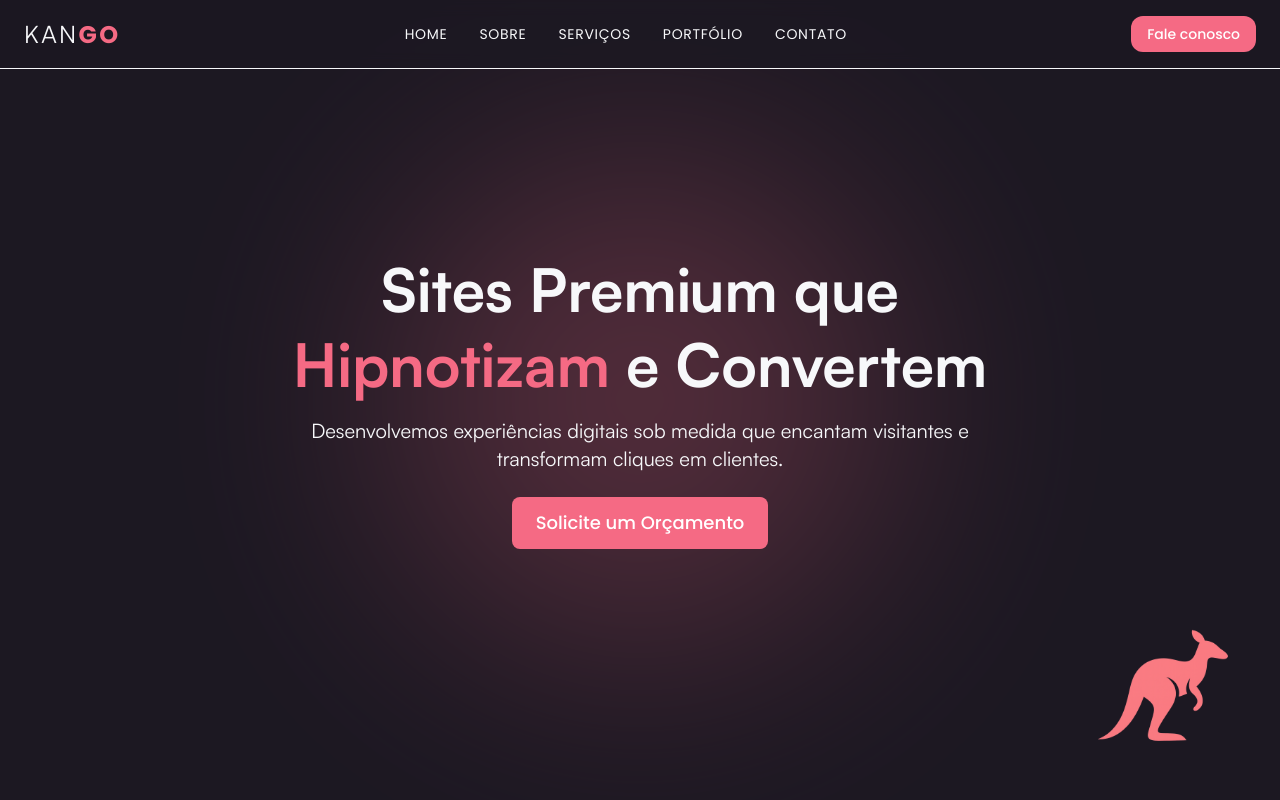
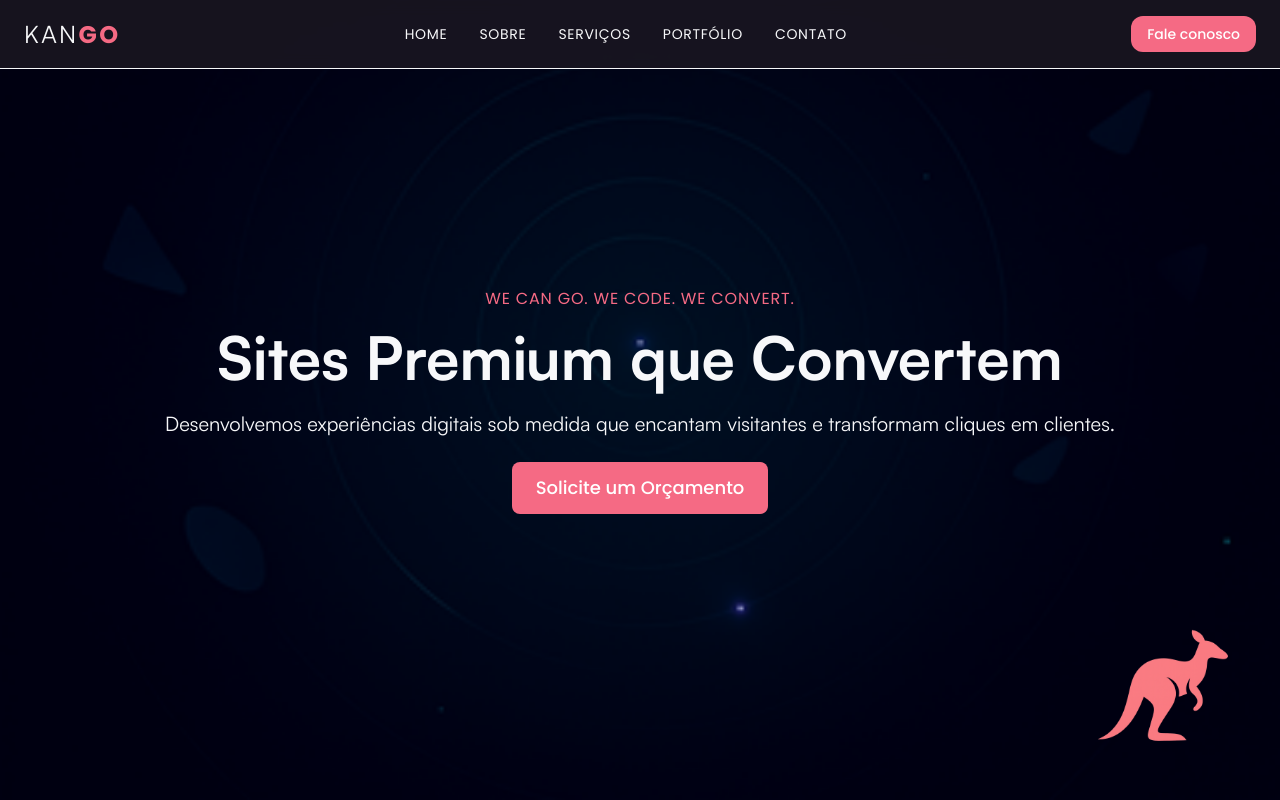
Before and after one commit to Kango-Studio/kango-studio, a Next.js app: page / in a window 1280 px wide. Shown: the top 800 px of the page. Built offline with nearby package versions, Linux system fonts and the light colour scheme.

Commit message:
nova versao da hero criada

```diff
--- a/app/components/Hero.tsx
+++ b/app/components/Hero.tsx
@@ -1,52 +1,82 @@
-"use client";
+'use client'
 
+import bgImage from "@/app/images/bg-hero.webp";
+import { useEffect, useState } from "react";
 import { motion } from "framer-motion";
 import Image from "next/image";
 
+const words = ["Hipnotizam", "Conectam", "Convertem", "Impressionam"];
+
 export default function Hero() {
+  const [index, setIndex] = useState(0);
+
+  useEffect(() => {
+    const interval = setInterval(() => {
+      setIndex((i) => (i + 1) % words.length);
+    }, 2200);
+    return () => clearInterval(interval);
+  }, []);
+
   return (
-    <section className="relative h-screen flex flex-col justify-center items-center bg-background text-light px-6 overflow-hidden">
-      {/* Glow em volta do título */}
-      <motion.div
+    <section
+      className="relative h-screen flex flex-col justify-center items-center text-light px-6 overflow-hidden bg-cover bg-center"
+      style={{ backgroundImage: `url(${bgImage.src})` }}
+    >
+      {/* Background Glow */}
+      {/* <motion.div
         initial={{ opacity: 0 }}
-        animate={{ opacity: 0.25 }}
+        animate={{ opacity: 0.3 }}
         transition={{ duration: 1.2 }}
-        className="absolute w-[400px] h-[400px] md:w-[500px] md:h-[500px] rounded-full bg-primary blur-[120px] z-0"
-      />
+        className="absolute w-[500px] h-[500px] bg-gradient-to-br from-primary to-pink-500 blur-[130px] rounded-full z-0"
+      /> */}
 
-      {/* Título e Subtítulo */}
-      <div className="text-center max-w-3xl z-10">
+      {/* Slogan */}
+      <motion.p
+        initial={{ opacity: 0, y: -10 }}
+        animate={{ opacity: 1, y: 0 }}
+        transition={{ delay: 0.2, duration: 0.6 }}
+        className="z-10 mb-2 text-sm md:text-base text-primary font-poppins text-light/70 tracking-wider uppercase"
+      >
+        We Can Go. We Code. We Convert.
+      </motion.p>
+
+      {/* Título */}
       <motion.h1
         initial={{ opacity: 0, y: 20 }}
         animate={{ opacity: 1, y: 0 }}
         transition={{ duration: 0.6 }}
-          className="text-5xl md:text-6xl font-satoshi font-bold leading-tight relative"
+        className="text-5xl md:text-6xl font-satoshi font-bold leading-tight text-center z-10"
       >
-          Sites Premium que <span className="text-primary">Hipnotizam</span> e Convertem
+        Sites Premium que{" "}
+        {/* <span className="text-primary transition-all duration-500">
+          {words[index]}
+        </span>{" "} */}
+        Convertem
       </motion.h1>
 
+      {/* Sub */}
       <motion.p
         initial={{ opacity: 0, y: 20 }}
         animate={{ opacity: 1, y: 0 }}
         transition={{ delay: 0.3, duration: 0.6 }}
-          className="mt-4 text-lg md:text-xl font-satoshi"
+        className="mt-4 text-lg md:text-xl font-satoshi z-10 text-center"
       >
-          Desenvolvemos experiências digitais sob medida que encantam visitantes e transformam cliques em clientes.
+        Desenvolvemos experiências digitais sob medida que encantam visitantes
+        e transformam cliques em clientes.
       </motion.p>
 
-        {/* Chamada para Ação */}
+      {/* CTA */}
       <motion.a
         href="/contato"
         initial={{ opacity: 0, y: 20 }}
         animate={{ opacity: 1, y: 0 }}
         transition={{ delay: 0.6, duration: 0.6 }}
-          className="mt-6 inline-block bg-primary text-white px-6 py-3 rounded-lg text-lg font-poppins font-medium hover:brightness-110 transition"
+        className="mt-6 inline-block bg-primary text-white px-6 py-3 rounded-lg text-lg font-poppins font-medium hover:brightness-110 transition z-10"
       >
         Solicite um Orçamento
       </motion.a>
-      </div>
 
-      {/* Canguru no canto */}
+      {/* Canguru animado */}
       <motion.div
         initial={{ opacity: 0, y: 30 }}
         animate={{ opacity: 1, y: 0 }}
```
Also changed, not shown: app/images/bg-hero.webp (added). Lines whose indentation alone changed are shown as unchanged.
